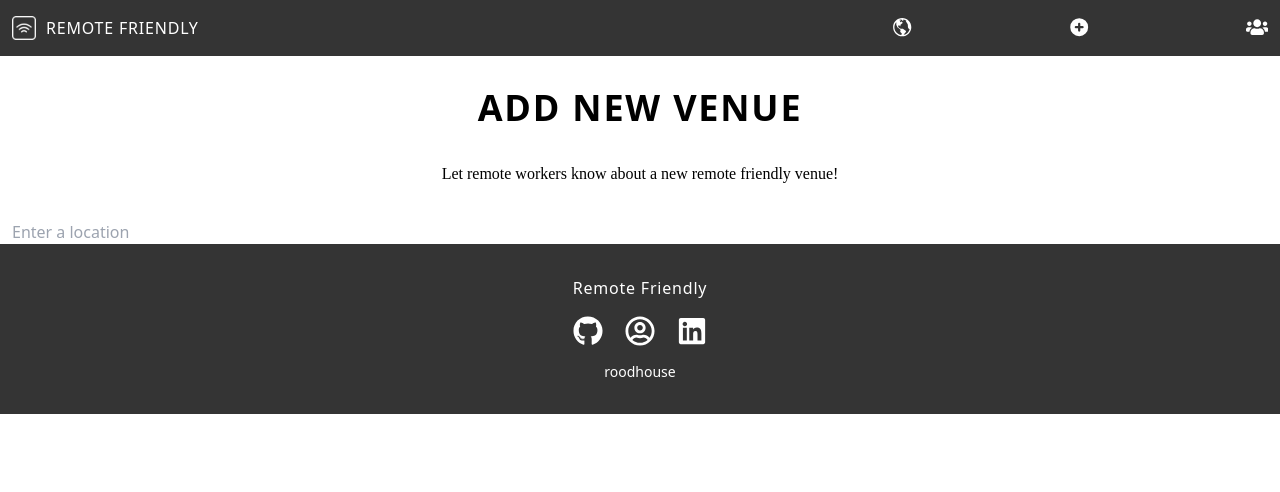
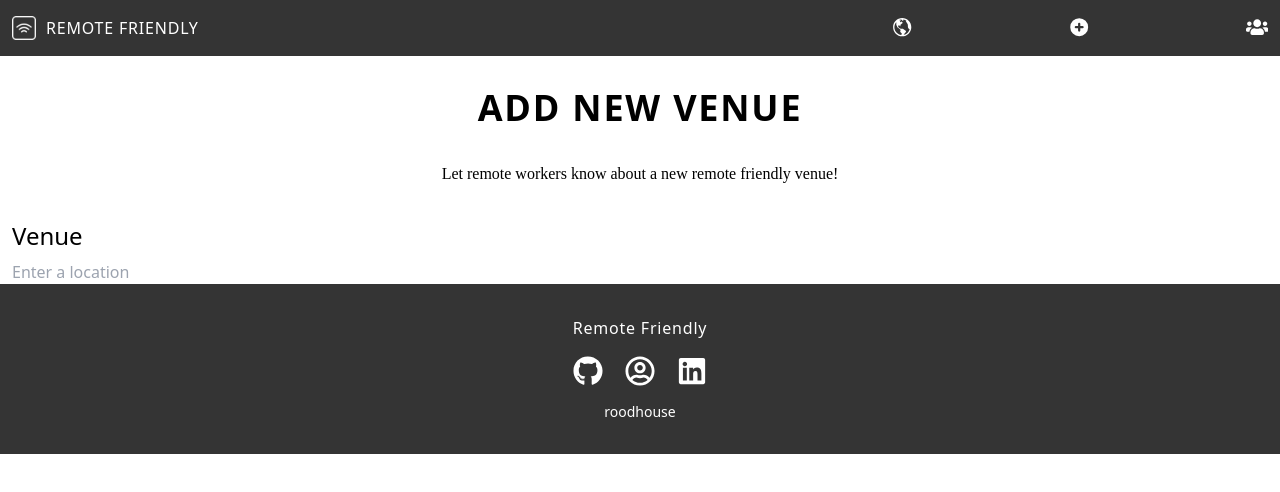
Before and after one commit to roodhouse/python-coffee-shops, a React (Create React App) app in the folder frontend/: page / in a window 1280 px wide. Both pictures are taken after a click on the element 1079 px from the left and 27 px from the top of the page. Shown: the top 492 px of the page. Built offline with nearby package versions, Linux system fonts and the light colour scheme.

Commit message:
update to form logic

```diff
--- a/frontend/src/components/add/AddForm.jsx
+++ b/frontend/src/components/add/AddForm.jsx
@@ -1,4 +1,6 @@
 import React from 'react'
+import { useAddForm } from '../../context/addFormContext'
+import AddFormTitle from './forms/title/AddFormTitle'
 import VenueSelectionForm from './forms/VenueSelectionForm'
 
 // read article on multi step form
@@ -14,9 +16,14 @@ import VenueSelectionForm from './forms/VenueSelectionForm'
 
 function AddForm() {
 
+    const { step } = useAddForm()
+
   return (
     <>
         <div id="addFormContainer">
+            <div id="venueTitleWrapper" style={ step === 'venue' ? {opacity: 1} : {opacity: .25}}>
+                <AddFormTitle section={'Venue'} />
+            </div>
             <div id="venueSelectionFormWrapper">
                 <VenueSelectionForm />
             </div>
--- /dev/null
+++ b/frontend/src/components/add/forms/title/AddFormTitle.jsx
@@ -0,0 +1,13 @@
+import React from 'react'
+
+function AddFormTitle({ section }) {
+  return (
+    <>
+        <div id="addFormTitleContainer" className='text-2xl mb-2'>
+            <p>{section}</p>
+        </div>
+    </>
+  )
+}
+
+export default AddFormTitle
```
